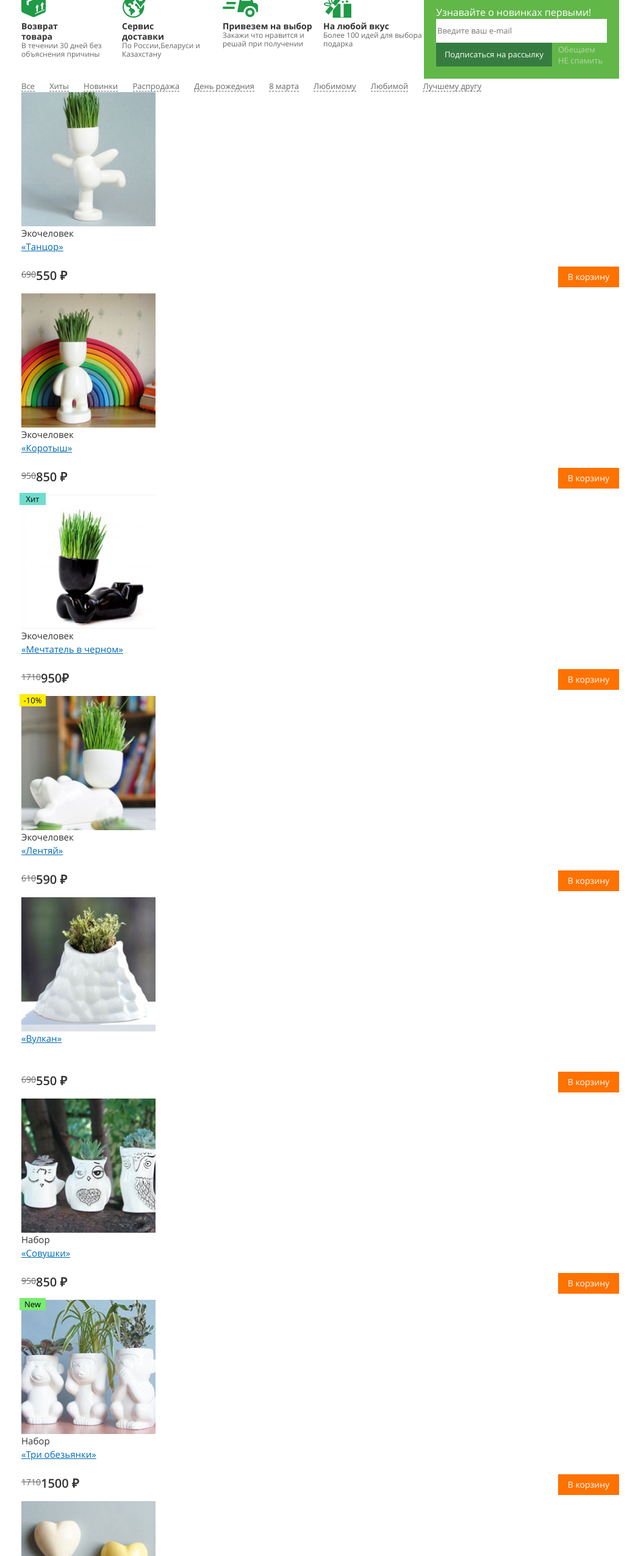
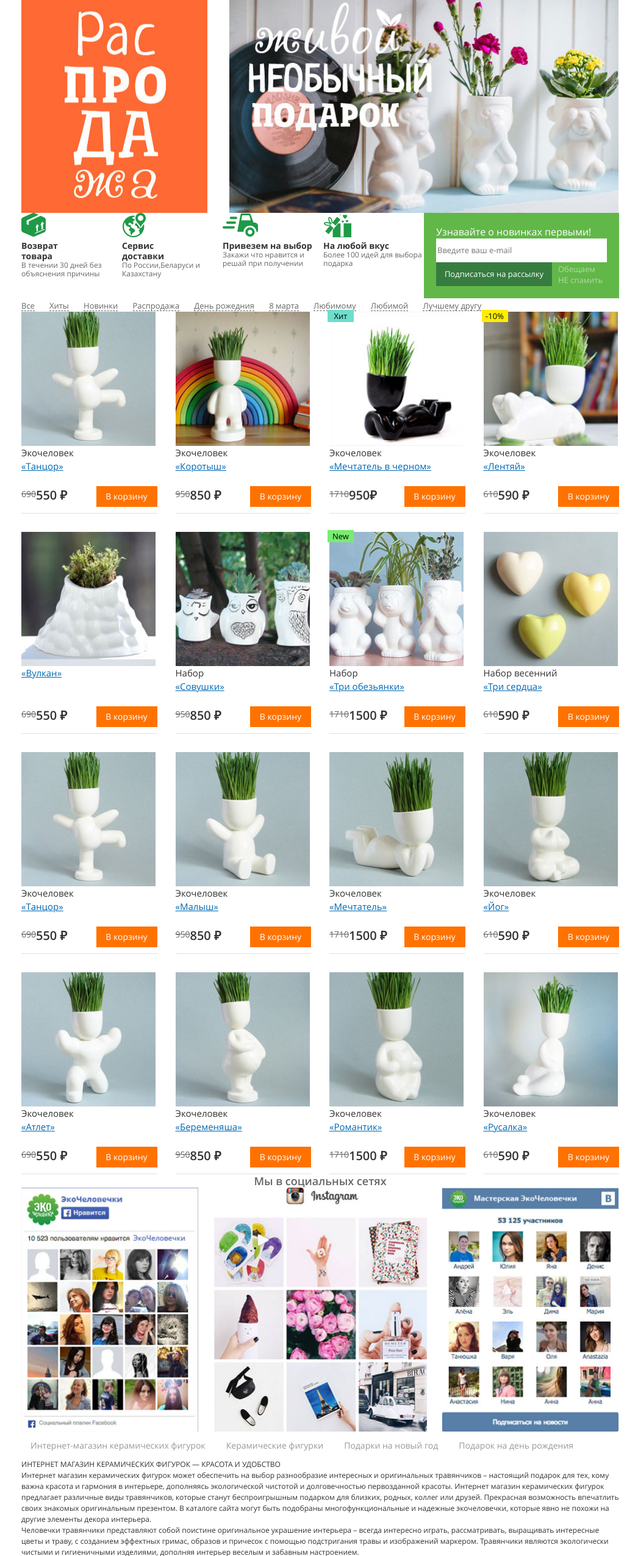
Before and after one commit to uspehcoursbrest/MoroshchukGroupProject, a plain HTML site: page main.html in a window 1280 px wide. Shown: the part 155-2706 px from the top of the page at 61% size, without its empty margins (115-1161 px from the left). Drawn offline with Linux system fonts and the light colour scheme; files whose address does not match are found by name.

Commit message:
Завершили позиционирования глав стр Эко

```diff
--- a/css/style.css
+++ b/css/style.css
@@ -27,6 +27,22 @@ ul {
     display: block;
     clear: both;
 }
+.invisLink{
+    position: relative;
+    z-index: 1;
+}
+.invisLink > a {
+    display: block;
+    position: absolute;
+    left: 0;
+    top: 0;
+    width: 100%;
+    height: 100%;
+    z-index: 7;
+    overflow: hidden;
+    text-indent: 200%;
+    white-space: nowrap;
+}
 header .table {
     width: 100%;
     display: table;
@@ -38,7 +54,6 @@ header .right {
     width: 33.3333%;
     vertical-align: top;
 }
-
 header .logo {
     text-align: center;
 }
@@ -101,6 +116,24 @@ header .login [class*="icon"] {
 }
 header .phone [class*="icon"] {
     font-size: 20px;
+}
+.sale {
+    width: 305px;
+    height: 360px;
+}
+.slider {
+    width: 640px;
+    height: 360px;
+}
+.banner >div {
+    background-repeat: no-repeat;
+    -webkit-background-size: cover;
+    background-size: cover;
+    background-position: center;
+}
+.banner {
+    display: flex;
+    justify-content: space-between;
 }
 .advantages {
     width: calc(100% - 320px);
@@ -255,12 +288,25 @@ header .phone [class*="icon"] {
     display: block;
     float: right;
 }
+.cards {
+    display: grid;
+    grid-template-columns: repeat(4, 1fr);
+    grid-gap: 30px;
+
+}
+.card {
+    border-bottom: 1px solid #e1e1e1;
+}
 .widgets h1 {
     font-size: 18px;
     font-weight: 600;
     line-height: 22px;
     text-align: center;
     color: #666666;
+}
+.widgets .wrap {
+    display: flex;
+    justify-content: space-between;
 }
 .socialItem:first-child,
 .socialItem:last-child {
@@ -291,6 +337,10 @@ header .phone [class*="icon"] {
 }
 .info .title {
     text-transform: uppercase;
+}
+.info .tabs li {
+    display: inline-block;
+    padding: 0 15px;
 }
 footer {
     font-size: 13px;
--- a/main.html
+++ b/main.html
@@ -23,8 +23,9 @@
                 <li><a href="#">Контакты </a></li>
             </ul>
         </div>
-        <div class="logo">
-            <a href="#"><img src="img/png/logo.png" alt="logo"></a>
+        <div class="logo invisLink">
+           <img src="img/png/logo.png" alt="logo">
+            <a href="#">Главная</a>
         </div>
         <div class="right">
             <a href="tel:8(495)648-8-456" class="phone">
@@ -43,8 +44,8 @@
 <div class="container">
     <div class="content">
         <div class="banner">
-            <div class="sale"></div>
-            <div class="slider"></div>
+            <div class="sale" style="background-image: url(img/jpg/sale.jpg);"></div>
+            <div class="slider" style="background-image: url(img/jpg/slider.jpg);"></div>
         </div>
         <div class="advSab clear">
             <div class="advantages clear">
```
